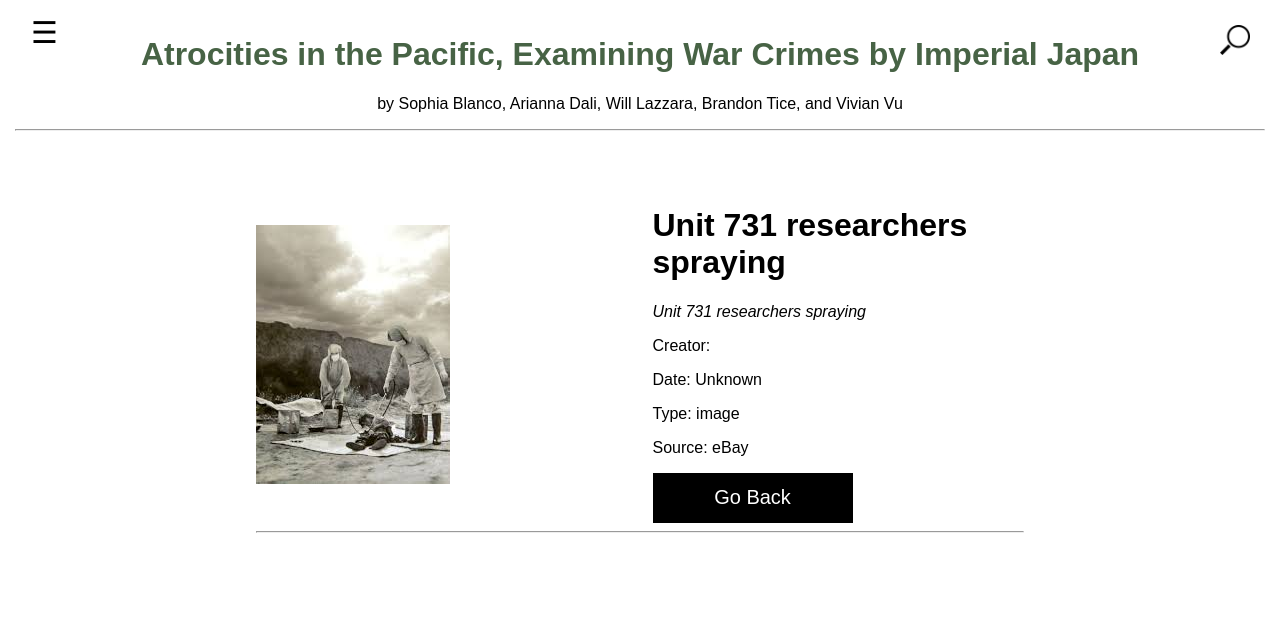
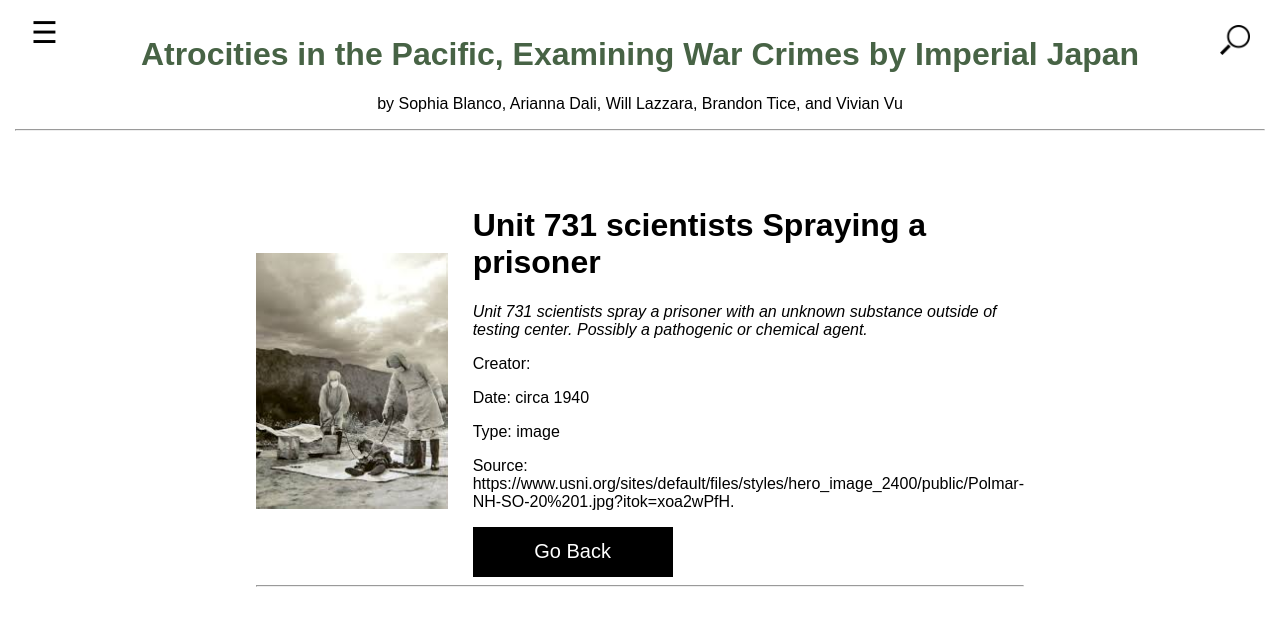
Before and after one commit to WaLazzara/LAZZARA-WILLIAM-WOH3931, a Jekyll site: the page built from media_files/_media_metadata/Unit731SprayingofVictim.md, in a window 1280 px wide. Shown: the top 626 px of the page. Built offline with Jekyll 4.4.1, drawn with Linux system fonts in a browser that asks for light colours.

Commit message:
Update Unit731SprayingofVictim.md

```diff
--- a/media_files/_media_metadata/Unit731SprayingofVictim.md
+++ b/media_files/_media_metadata/Unit731SprayingofVictim.md
@@ -2,10 +2,11 @@
 name: Unit731SprayingofVictim
 media_type: image
 
-_title: Unit 731 researchers spraying
-description: Unit 731 researchers spraying
-_date: Unknown
-source: eBay
+_title: Unit 731 scientists Spraying a prisoner
+description: Unit 731 scientists spray a prisoner with an unknown substance outside of testing center. Possibly a pathogenic or chemical agent.
+_date: circa 1940
+source: https://www.usni.org/sites/default/files/styles/hero_image_2400/public/Polmar-NH-SO-20%201.jpg?itok=xoa2wPfH.
+
 
 _path: /media_files/images/Unit 731 researchers spraying.jpeg
 layout: media_description
```
